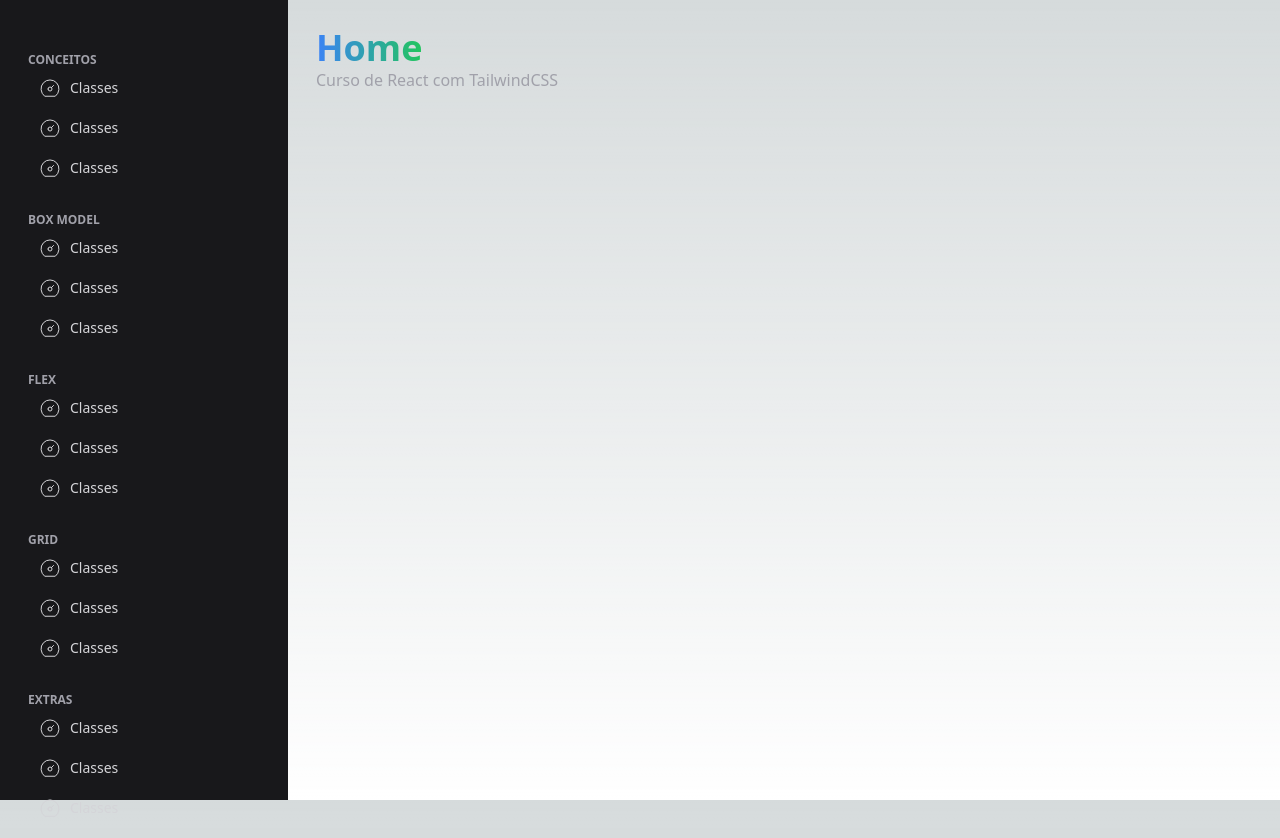
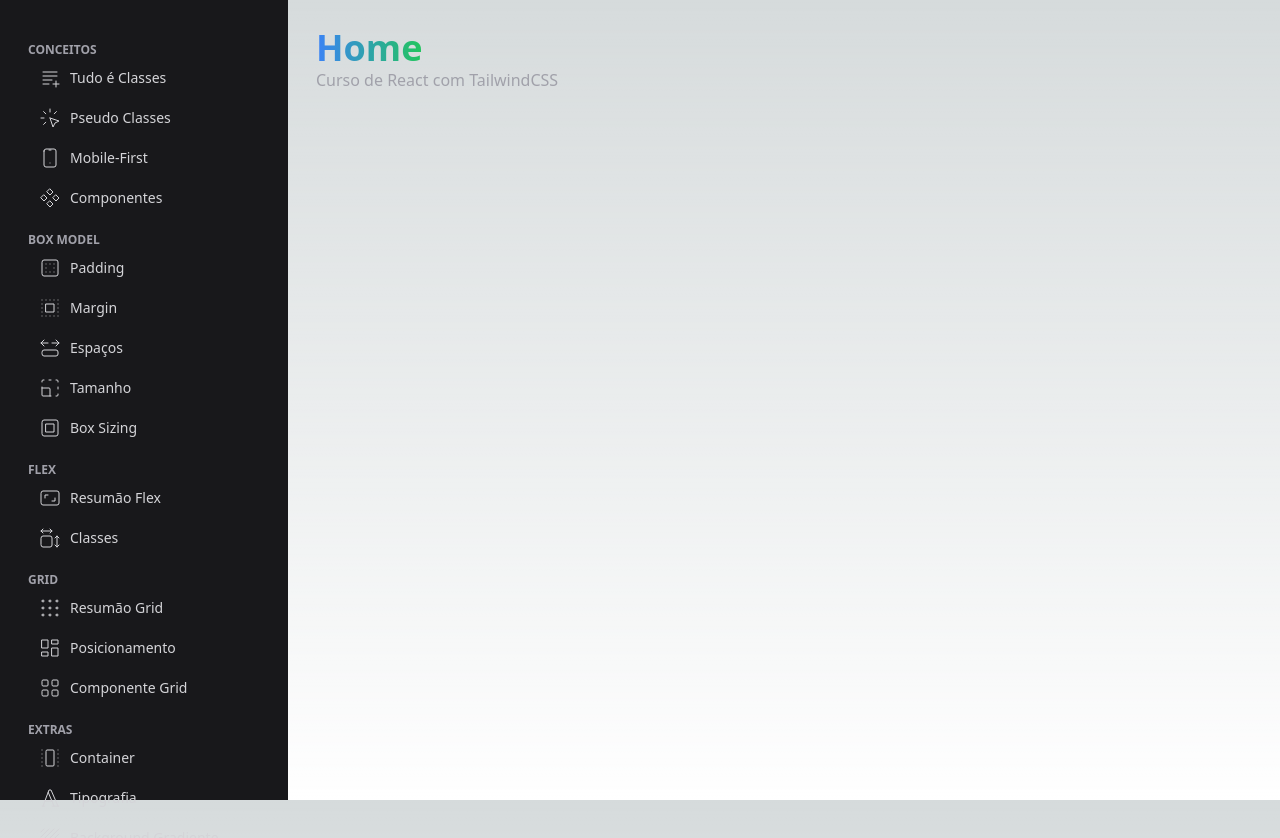
Before and after one commit to vitordiniz25/react-tailwind, a Next.js app: page / in a window 1280 px wide. Shown: the top 838 px of the page. Built offline with nearby package versions, Linux system fonts and the light colour scheme.

Commit message:
mudando icones e labels

```diff
--- a/src/components/template/Menu.tsx
+++ b/src/components/template/Menu.tsx
@@ -1,4 +1,4 @@
-import { IconDashboard } from "@tabler/icons-react"
+import { IconArrowAutofitContent, IconAspectRatio, IconBoxMargin, IconBoxModel2, IconBoxPadding, IconClick, IconComponents, IconContainer, IconDashboard, IconDeviceMobile, IconDimensions, IconGridDots, IconLayoutDashboard, IconLayoutGrid, IconResize, IconTextPlus, IconTexture, IconTypography } from "@tabler/icons-react"
 import MenuGrupo from "./MenuGrupo"
 import MenuItem from "./MenuItem"
 
@@ -10,25 +10,31 @@
     return(
         <div className={`p-7 ${props.className ?? ''}`}>
             <MenuGrupo texto="Conceitos"/>
-            <MenuItem icone={<IconDashboard />} texto="Classes" url="/"/>
-            <MenuItem icone={<IconDashboard />} texto="Classes" url="/"/>
-            <MenuItem icone={<IconDashboard />} texto="Classes" url="/"/>
+            <MenuItem icone={<IconTextPlus />} texto="Tudo é Classes" url="/conceitos/classes"/>
+            <MenuItem icone={<IconClick />} texto="Pseudo Classes" url="/conceitos/pseudo"/>
+            <MenuItem icone={<IconDeviceMobile />} texto="Mobile-First" url="/conceitos/mobiles"/>
+            <MenuItem icone={<IconComponents />} texto="Componentes" url="/conceitos/componentes"/>
+
             <MenuGrupo texto="Box Model"/>
-            <MenuItem icone={<IconDashboard />} texto="Classes" url="/"/>
-            <MenuItem icone={<IconDashboard />} texto="Classes" url="/"/>
-            <MenuItem icone={<IconDashboard />} texto="Classes" url="/"/>
+            <MenuItem icone={<IconBoxPadding />} texto="Padding" url="/caixa/padding"/>
+            <MenuItem icone={<IconBoxMargin />} texto="Margin" url="/caixa/margin"/>
+            <MenuItem icone={<IconArrowAutofitContent />} texto="Espaços" url="/caixa/espacos"/>
+            <MenuItem icone={<IconResize />} texto="Tamanho" url="/caixa/tamanho"/>
+            <MenuItem icone={<IconBoxModel2 />} texto="Box Sizing" url="/caixa/box-sizing"/>
+
             <MenuGrupo texto="Flex"/>
-            <MenuItem icone={<IconDashboard />} texto="Classes" url="/"/>
-            <MenuItem icone={<IconDashboard />} texto="Classes" url="/"/>
-            <MenuItem icone={<IconDashboard />} texto="Classes" url="/"/>
+            <MenuItem icone={<IconAspectRatio />} texto="Resumão Flex" url="/flex/inicial"/>
+            <MenuItem icone={<IconDimensions />} texto="Classes" url="/flex/redimensionamento"/>
+
             <MenuGrupo texto="Grid"/>
-            <MenuItem icone={<IconDashboard />} texto="Classes" url="/"/>
-            <MenuItem icone={<IconDashboard />} texto="Classes" url="/"/>
-            <MenuItem icone={<IconDashboard />} texto="Classes" url="/"/>
+            <MenuItem icone={<IconGridDots />} texto="Resumão Grid" url="/grid/inicial"/>
+            <MenuItem icone={<IconLayoutDashboard />} texto="Posicionamento" url="/grid/posicao"/>
+            <MenuItem icone={<IconLayoutGrid />} texto="Componente Grid" url="/grid/layout"/>
+
             <MenuGrupo texto="Extras"/>
-            <MenuItem icone={<IconDashboard />} texto="Classes" url="/"/>
-            <MenuItem icone={<IconDashboard />} texto="Classes" url="/"/>
-            <MenuItem icone={<IconDashboard />} texto="Classes" url="/"/>
+            <MenuItem icone={<IconContainer />} texto="Container" url="/extras/container"/>
+            <MenuItem icone={<IconTypography />} texto="Tipografia" url="/extras/titulo"/>
+            <MenuItem icone={<IconTexture />} texto="Background Gradiente" url="/extras/background"/>
         </div>
     )
 }
--- a/src/components/template/MenuGrupo.tsx
+++ b/src/components/template/MenuGrupo.tsx
@@ -4,7 +4,7 @@
 
 export default function MenuGrupo(props: MenuGrupoProps) {
     return (
-        <div className="uppercase text-xs text-zinc-400 font-bold pt-6">
+        <div className="uppercase text-xs text-zinc-400 font-bold pt-3.5">
             {props.texto}
         </div>
     )
```
